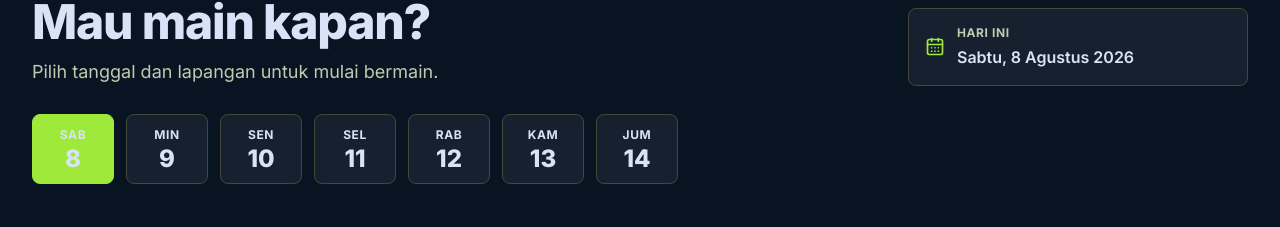
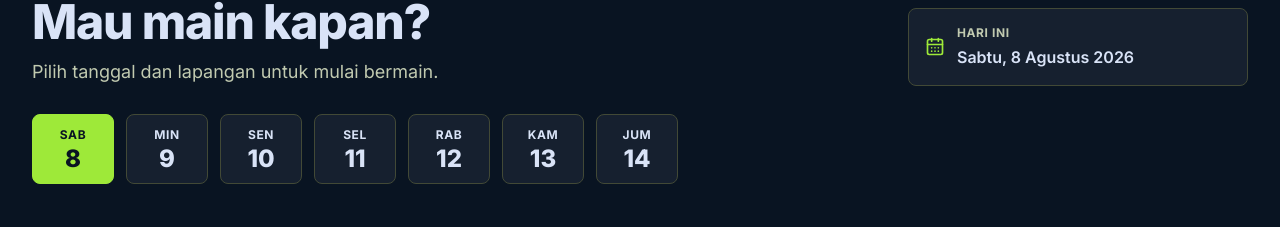
Before and after one commit to yogafernandes-cell/bookingbadminton, a Next.js app: page / in a window 1280 px wide. Shown: the part 135-362 px from the top of the page. Built offline with nearby package versions, Linux system fonts and the light colour scheme; no server answers; the database is empty.

Commit message:
Force readable text on all primary actions

```diff
--- a/src/app/globals.css
+++ b/src/app/globals.css
@@ -34,3 +34,6 @@ a { color: inherit; text-decoration: none; }
 
 .no-scrollbar { scrollbar-width: none; }
 .no-scrollbar::-webkit-scrollbar { display: none; }
+
+/* Keep every lime primary action readable, including pages rendered from older utility classes. */
+.bg-primary { color: #091422 !important; }
```
